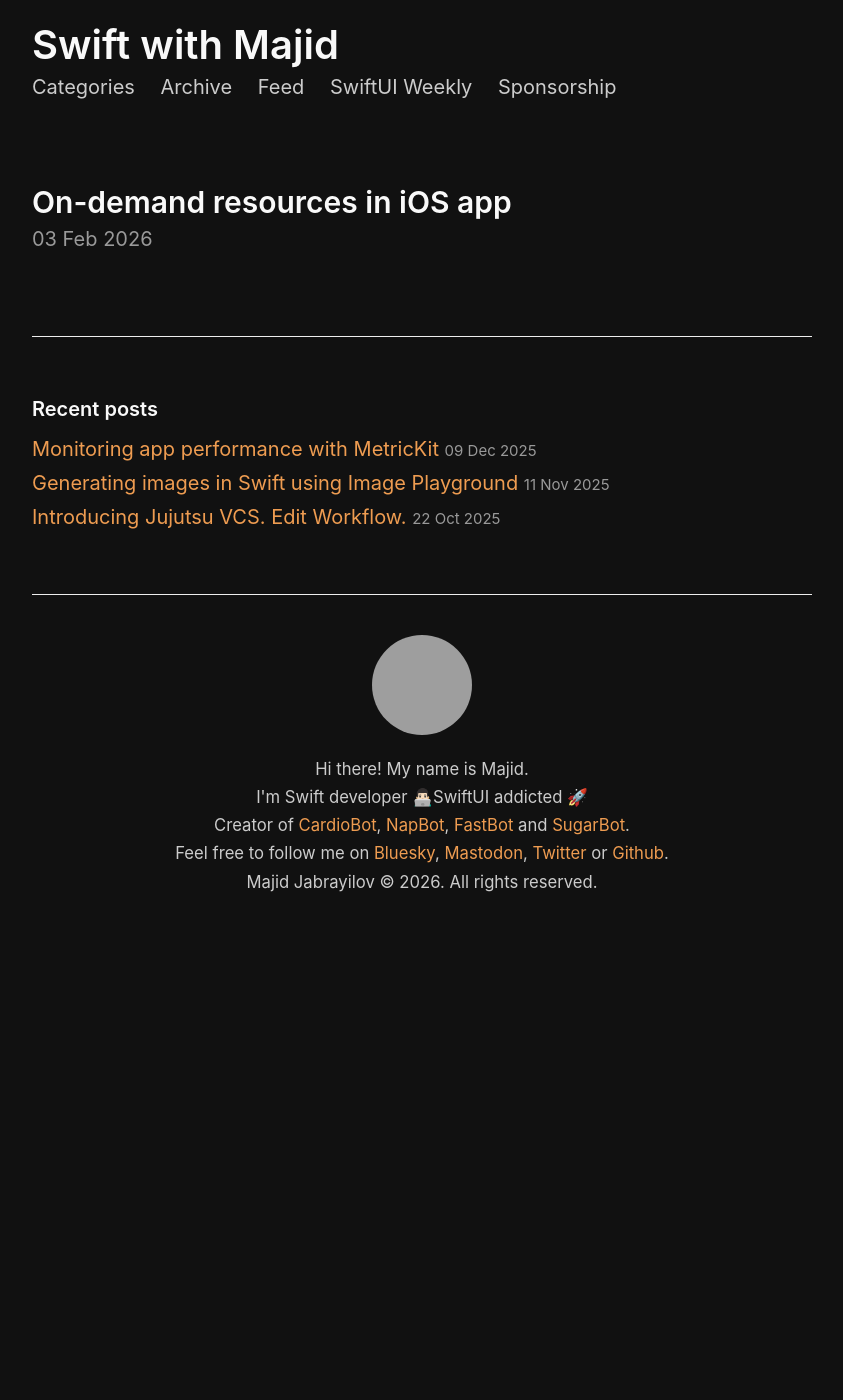
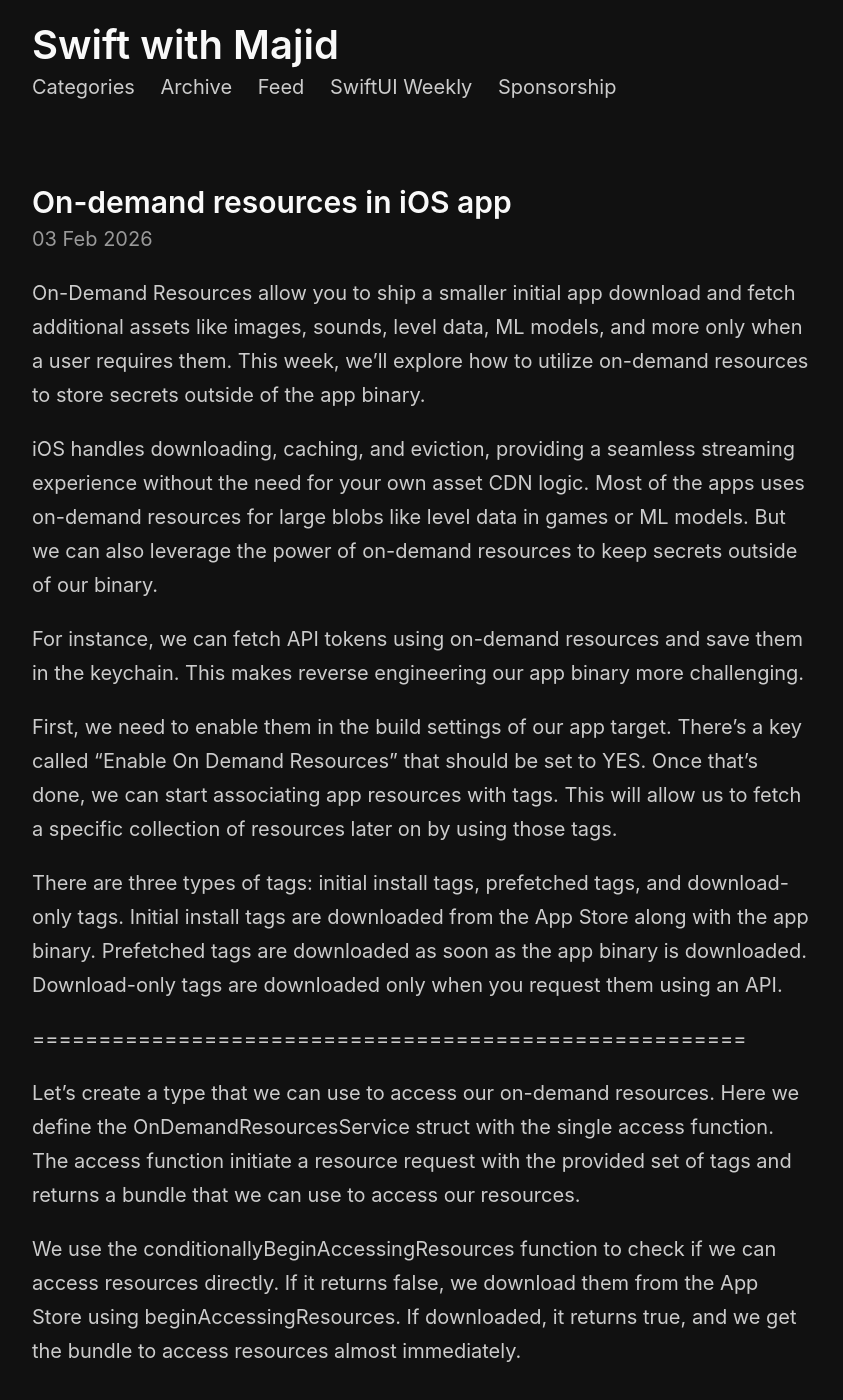
Before and after one commit to mecid/mecid.github.io, a Jekyll site: the page built from _posts/2026-02-03-on-demand-resources-in-ios-app.md, in a window 1280 px wide and 1400 px high. Shown: the whole window, without its empty margins (218-1061 px from the left). Built offline with Jekyll 4.4.1, drawn with Linux system fonts in a browser that asks for light colours; some of the changed text lies outside the part shown; grey boxes are pictures that could not be loaded.

Commit message:
on-demand post content added

```diff
--- a/_posts/2026-02-03-on-demand-resources-in-ios-app.md
+++ b/_posts/2026-02-03-on-demand-resources-in-ios-app.md
@@ -2,3 +2,23 @@
 title: On-demand resources in iOS app
 layout: post
 ---
+
+On-Demand Resources allow you to ship a smaller initial app download and fetch additional assets like images, sounds, level data, ML models, and more only when a user requires them. This week, we’ll explore how to utilize on-demand resources to store secrets outside of the app binary.
+
+iOS handles downloading, caching, and eviction, providing a seamless streaming experience without the need for your own asset CDN logic. Most of the apps uses on-demand resources for large blobs like level data in games or ML models. But we can also leverage the power of on-demand resources to keep secrets outside of our binary.
+
+For instance, we can fetch API tokens using on-demand resources and save them in the keychain. This makes reverse engineering our app binary more challenging.
+
+First, we need to enable them in the build settings of our app target. There’s a key called “Enable On Demand Resources” that should be set to YES. Once that’s done, we can start associating app resources with tags. This will allow us to fetch a specific collection of resources later on by using those tags.
+
+There are three types of tags: initial install tags, prefetched tags, and download-only tags. Initial install tags are downloaded from the App Store along with the app binary. Prefetched tags are downloaded as soon as the app binary is downloaded. Download-only tags are downloaded only when you request them using an API.
+
+======================================================
+
+Let’s create a type that we can use to access our on-demand resources. Here we define the OnDemandResourcesService struct with the single access function. The access function initiate a resource request with the provided set of tags and returns a bundle that we can use to access our resources.
+
+We use the conditionallyBeginAccessingResources function to check if we can access resources directly. If it returns false, we download them from the App Store using beginAccessingResources. If downloaded, it returns true, and we get the bundle to access resources almost immediately.
+
+======================================================
+
+On-Demand Resources are often associated with large assets, but as we’ve seen, they can also be a practical tool for improving the security posture of your iOS app. By moving sensitive data—such as API tokens—out of the main app binary and delivering them only when needed, you reduce the attack surface and make static analysis significantly harder.
```
